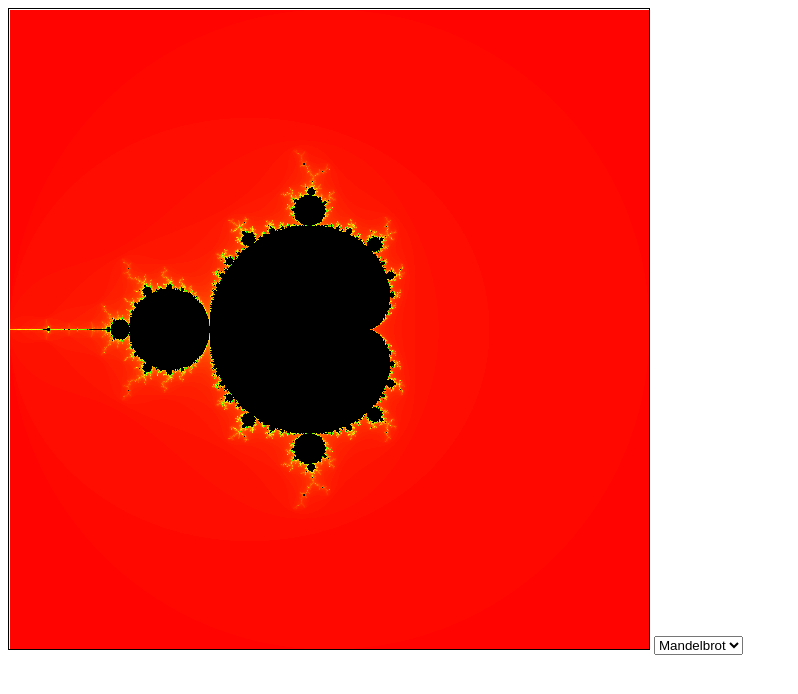
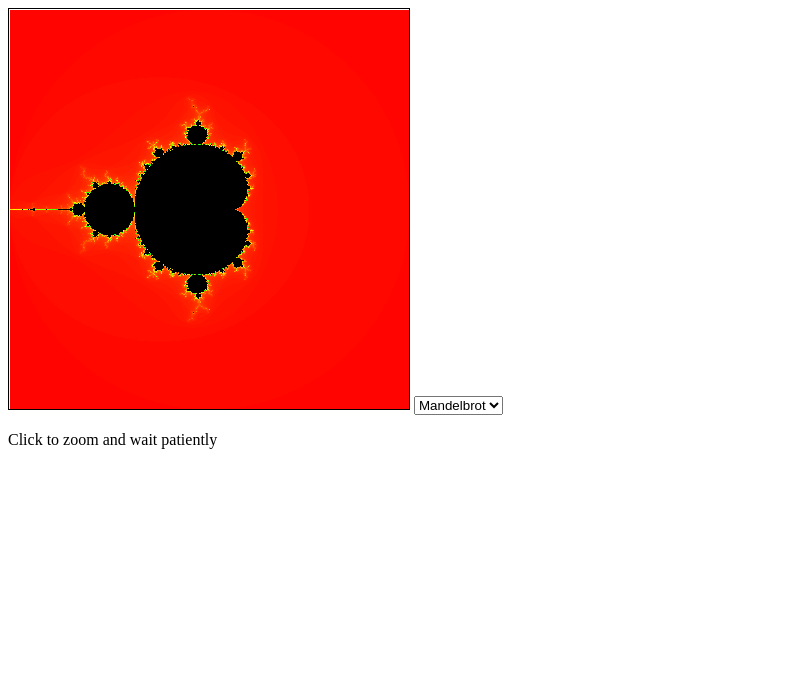
Before and after one commit to sepanmaa/sepanmaa.github.io, a plain HTML site: page index.html in a window 1280 px wide. Shown: the whole page, without its empty margins (0-798 px from the left). Drawn offline with Linux system fonts and the light colour scheme.

Commit message:
updated fraktaali.js again

```diff
--- a/index.html
+++ b/index.html
@@ -8,10 +8,11 @@
     <script type="text/javascript" src="javascript/fractaldraw.js"> </script>
   </head>
   <body onLoad="drawFractals()">
-    <canvas id="fractal" width="640" height="640"></canvas>
+    <canvas id="fractal" width="400" height="400"></canvas>
     <select id="fractalSet" onChange="drawFractals()">
       <option value="mandelbrot">Mandelbrot</option>
       <option value="julia">Julia</option>
     </select>
+	<p>Click to zoom and wait patiently</p>
   </body>
 </html>
--- a/javascript/fractaldraw.js
+++ b/javascript/fractaldraw.js
@@ -9,9 +9,9 @@ function getMousePos(canvas, evt) {
 function zoom(canvas, frac) {
     canvas.addEventListener("click",
     			    function (event) {
-    				var pos = getMousePos(canvas, event);
-    				frac.zoomIn(pos.x, pos.y);
-				frac.draw(canvas);
+    				    var pos = getMousePos(canvas, event);
+    				    frac.zoomIn(pos.x, pos.y);
+				    frac.draw(canvas);
     			    });
 }
 
--- a/javascript/fraktaali.js
+++ b/javascript/fraktaali.js
@@ -32,6 +32,11 @@ var Fraktaali = (function () {
 	this.pixels = null;
 	this.getC = function (x, y) { return new Complex(x, y) }
 	this.getZ = function (x, y) { return new Complex(x, y) }
+	this.updatePixels = function() {
+	    this.pixels = fractal(this.size, this.iterations,
+				  this.rx, this.ry, this.area,
+				  this.getC, this.getZ, this.pixels);
+	}
     }
 
     function Mandelbrot(size, iterations, rx, ry, area) {
@@ -53,11 +58,15 @@ var Fraktaali = (function () {
     Julia.prototype.constructor = Julia;
 
     Fractal.prototype.getPixels = function() {
-	if (this.pixels == null)
-	    this.pixels = fractal(this.size, this.iterations,
-				  this.rx, this.ry, this.area,
-				  this.getC, this.getZ);
+	this.updatePixels();
 	return this.pixels;
+    }
+
+    Fractal.prototype.setPixels = function(pixels) {
+	if (pixels == null)
+	    this.updatePixels();
+	else
+	    this.pixels = pixels;
     }
 
     Fractal.prototype.centerAt = function(x, y) {
@@ -73,7 +82,6 @@ var Fraktaali = (function () {
 	this.area = this.area / 2;
 	this.rx = this.rx + this.area / 2;
 	this.ry = this.ry + this.area / 2;
-	this.pixels = null;
     }
 
     Fractal.prototype.zoomOut = function(x, y) {
@@ -81,18 +89,17 @@ var Fraktaali = (function () {
 	this.area = this.area * 2;
 	this.rx = this.rx - this.area / 4;
 	this.ry = this.ry - this.area / 4;
-	this.pixels = null;
     }
 
     Fractal.prototype.draw = function(canvas) {
 	if (canvas && canvas.getContext) {
 	    var ctx = canvas.getContext("2d");
-	    var pixels = this.getPixels();
-	    var size = pixels.length;
+	    this.setPixels();
+	    var size = this.pixels.length;
 	    for (var i = 0; i < size; i++) {
     		for (var j = 0; j < size; j++) {
-		    var hue = pixels[i][j] % 256;
-		    if  (pixels[i][j] == 0)
+		    var hue = this.pixels[i][j] % 256;
+		    if  (this.pixels[i][j] == 0)
 			ctx.fillStyle = "hsl(0,0%,0%)";
 		    else
 			ctx.fillStyle = "hsl(" + hue + ",100%,50%)";
@@ -119,9 +126,9 @@ var Fraktaali = (function () {
        coordinates, and functions getC and getZ for generating the
        complex numbers for each pixel.
      */
-    function fractal(size, iterations, rx, ry, area, getC, getZ) {
+    function fractal(size, iterations, rx, ry, area, getC, getZ, arr) {
 	var e = area / size;
-	var pixels = makePixels(size);
+	var pixels = arr || makePixels(size);
 	for (var y = ry, yi = 0; yi < size; y += e, yi++) {
 	    for (var x = rx, xi = 0; xi < size; x += e, xi++) {
 		var c = getC(x, y);
```
